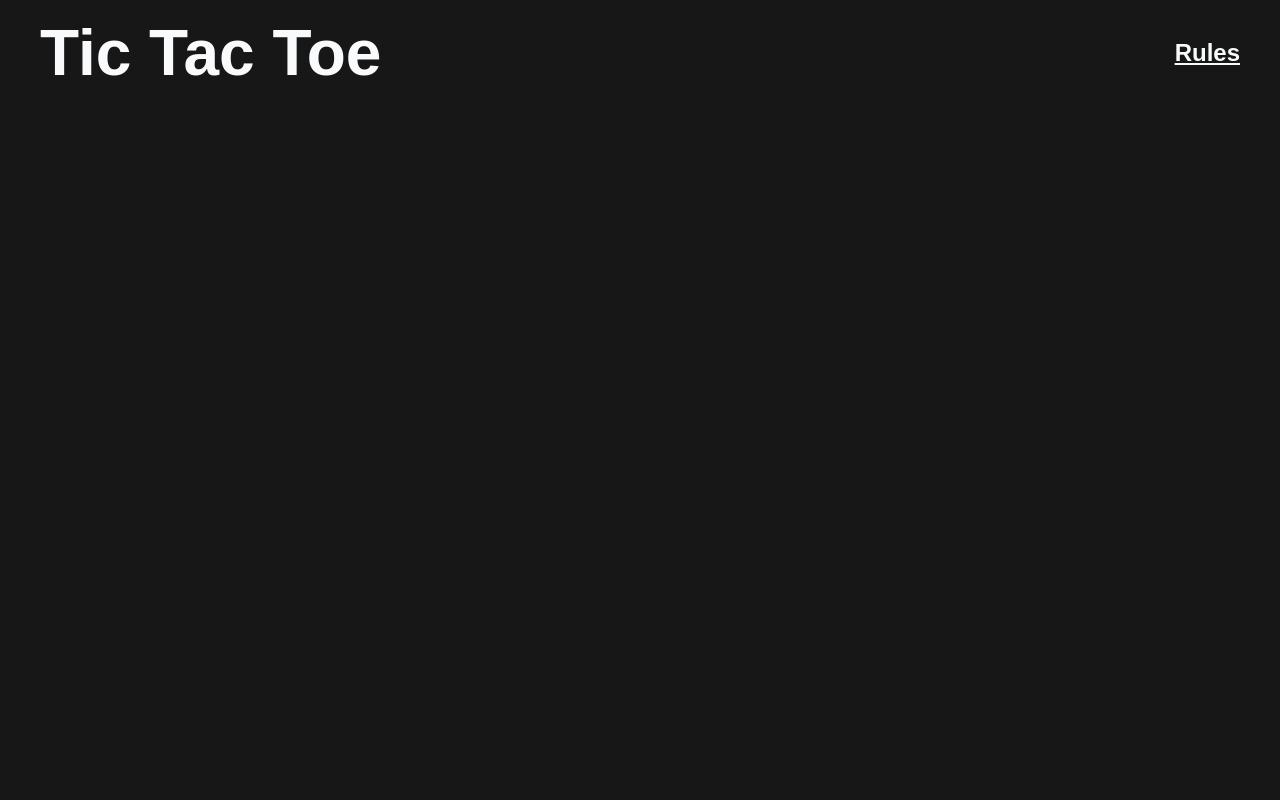
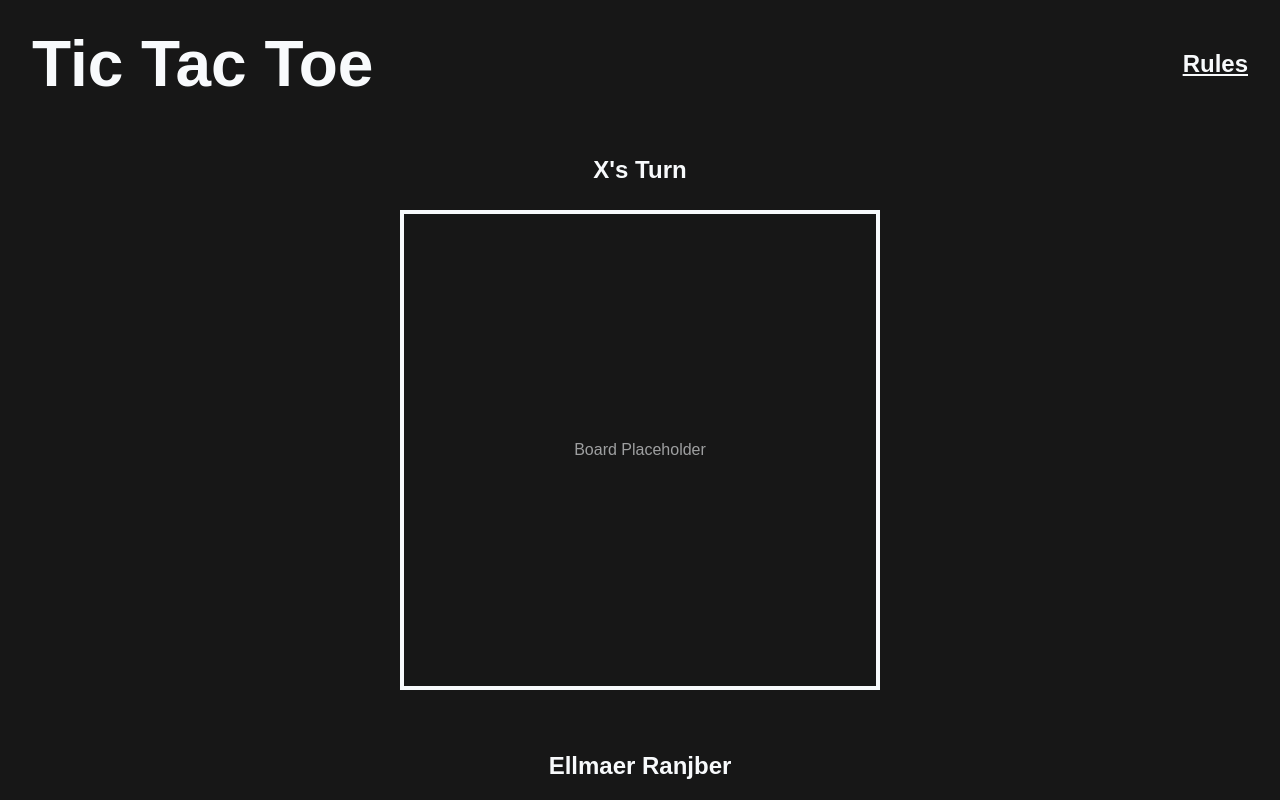
Before and after one commit to mjollnir03/Tic-Tac-Toe, a React (Vite) app in the folder tic-tac-toe/: page / in a window 1280 px wide. Built offline with nearby package versions, Linux system fonts and the light colour scheme.

Commit message:
basic outline of FE created

```diff
--- a/tic-tac-toe/src/App.css
+++ b/tic-tac-toe/src/App.css
@@ -1,22 +1 @@
-
-.header {
-    display: flex;
-    justify-content: space-between;
-    align-items: center;
-    padding: 0 2rem;
-    margin-top: 1rem;
-
-}
-
-.title {
-    font-size: 64px;
-    margin: 0;
-    font-weight: bold;
-}
-
-.rules {
-    font-size: 24px;
-    margin: 0;
-    font-weight: bold;
-    text-decoration: underline;
-}
+@import "tailwindcss";
--- a/tic-tac-toe/src/App.tsx
+++ b/tic-tac-toe/src/App.tsx
@@ -2,13 +2,38 @@ import "./App.css";
 
 function App() {
     return (
-        <>
-            <div className="header">
-                <p className="title">Tic Tac Toe</p>
-                <p className="rules">Rules</p>
-            </div>
-        </>
+        <div className="min-h-screen flex flex-col bg-[#171717] text-[#F8FAFC]">
+            {/* Header */}
+            <header className="flex justify-between items-center px-8 mt-4">
+                <p className="lg:text-[64px] font-semibold">Tic Tac Toe</p>
+                <p className="lg:text-[24px] font-semibold underline cursor-pointer">
+                    Rules
+                </p>
+            </header>
+
+            {/* Game Container */}
+            <main className="flex flex-1 justify-center items-center">
+                <div className="flex flex-col items-center">
+                    {/* Current Turn */}
+                    <div className="font-semibold text-xl lg:text-2xl mb-6">
+                        X&apos;s Turn
+                    </div>
+
+                    {/* Board */}
+                    <div className="border-4 border-[#F8FAFC] w-[90vw] max-w-[480px] aspect-square flex items-center justify-center">
+                        <p className="opacity-60">Board Placeholder</p>
+                    </div>
+                </div>
+            </main>
+
+            {/* Footer */}
+            <footer className="text-center py-4 lg:text-[24px] font-semibold">
+                Ellmaer Ranjber
+            </footer>
+        </div>
     );
 }
 
+function Board() {}
+
 export default App;
```
